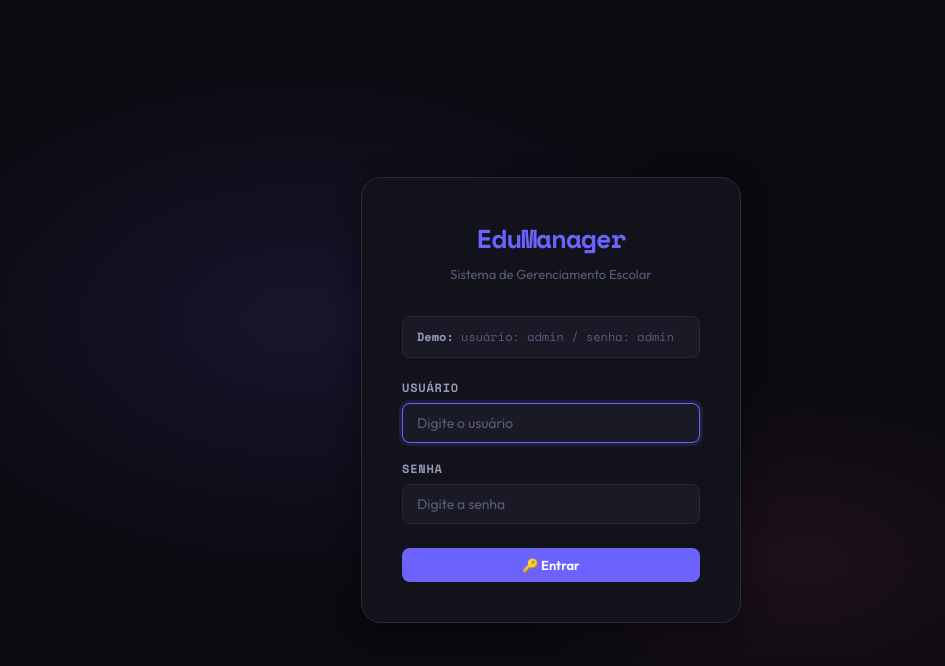
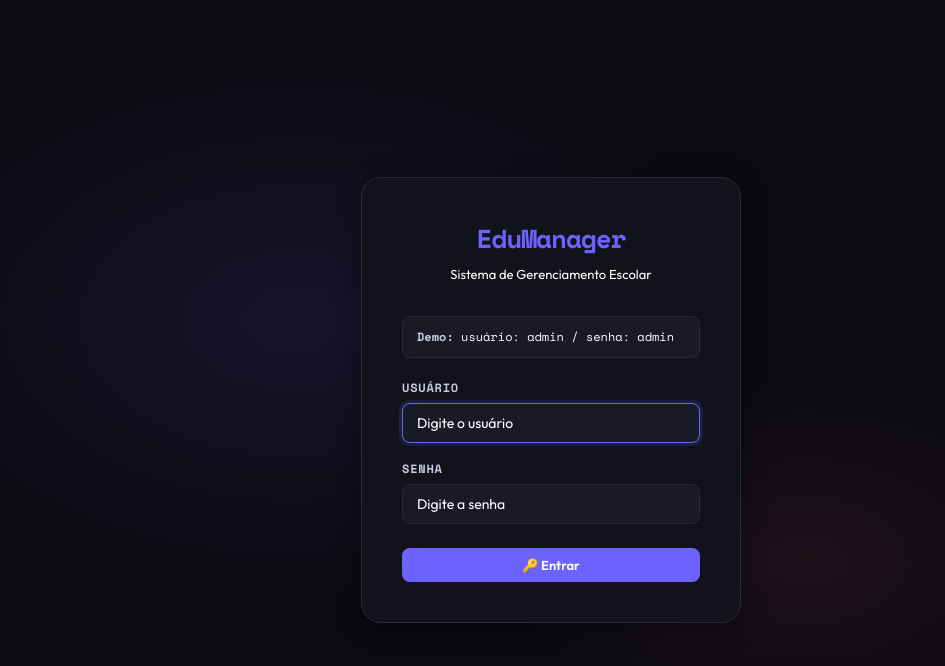
Before and after one commit to LessandroFreitas/samaraweb, a React (Vite) app in the folder frontend/: page /login in a window 1280 px wide. Shown: the top 666 px of the page, without its empty margins (89-1034 px from the left). Built offline with nearby package versions, Linux system fonts and the light colour scheme; no server answers.

Commit message:
alterado cores white no loguin

```diff
--- a/frontend/src/index.css
+++ b/frontend/src/index.css
@@ -7,8 +7,8 @@
   --accent2: #ff6584;
   --accent3: #43e97b;
   --text: #e8e8f0;
-  --text2: #9898b8;
-  --text3: #5a5a7a;
+  --text2: #c7c7df;
+  --text3: #ffffff;
   --card: #14141f;
   --success: #43e97b;
   --danger: #ff6584;
```
